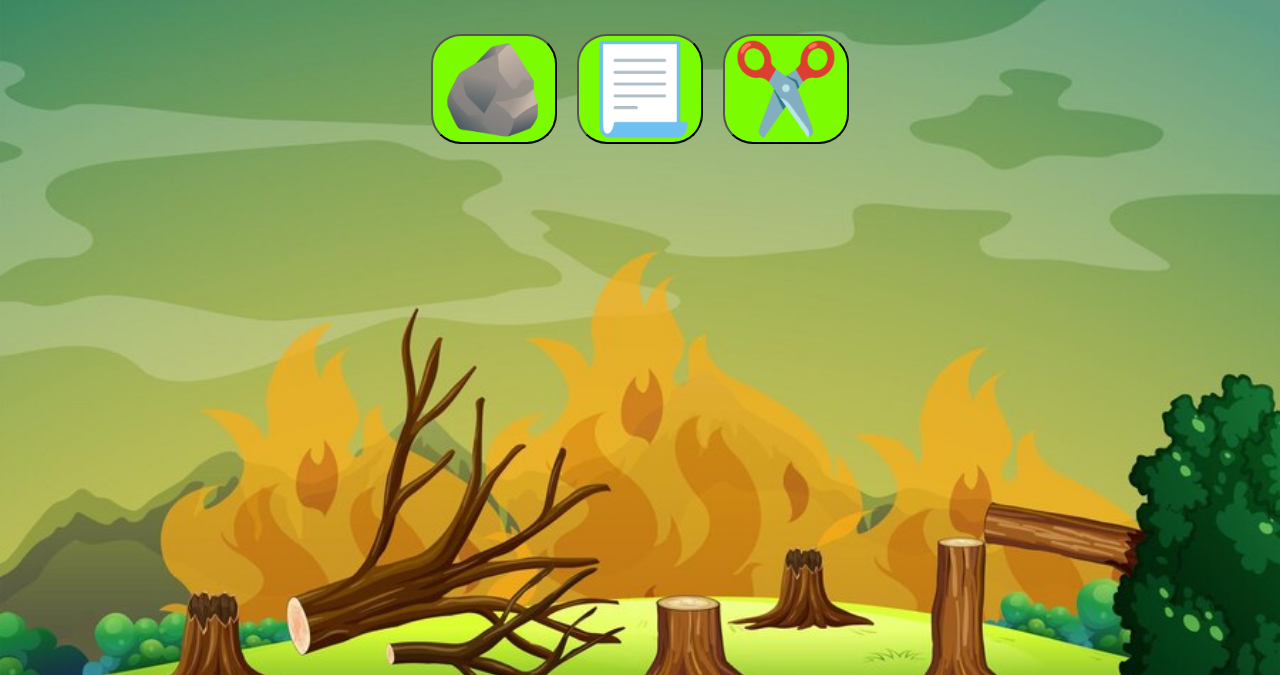
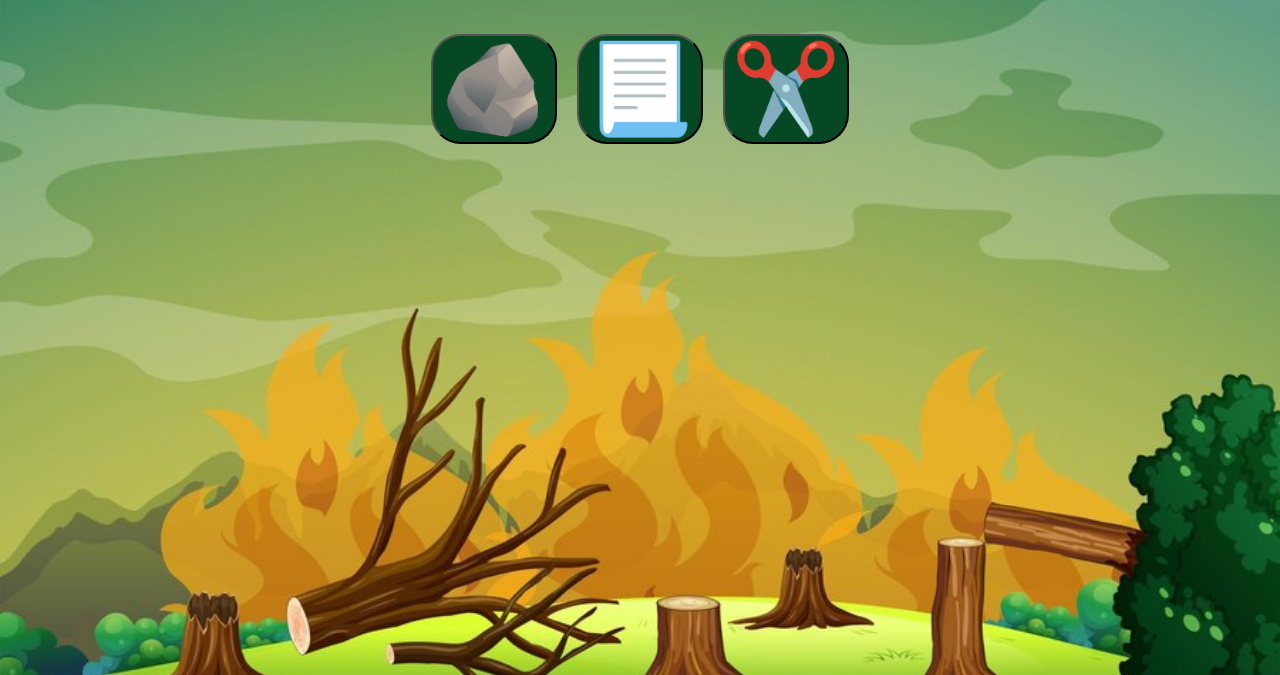
Before and after one commit to Althafxbi4/script-p, a plain HTML site: page index.html in a window 1280 px wide. Shown: the part 125-800 px from the top of the page. Drawn offline with Linux system fonts and the light colour scheme.

Commit message:
Update style.css

```diff
--- a/style.css
+++ b/style.css
@@ -5,7 +5,6 @@ input {
     background-color:rgb(6, 71, 36);
     cursor: pointer;
     transition: background-color 0.5s ease;
-    background: lawngreen;
 }
 body{
     display: flex;
```
